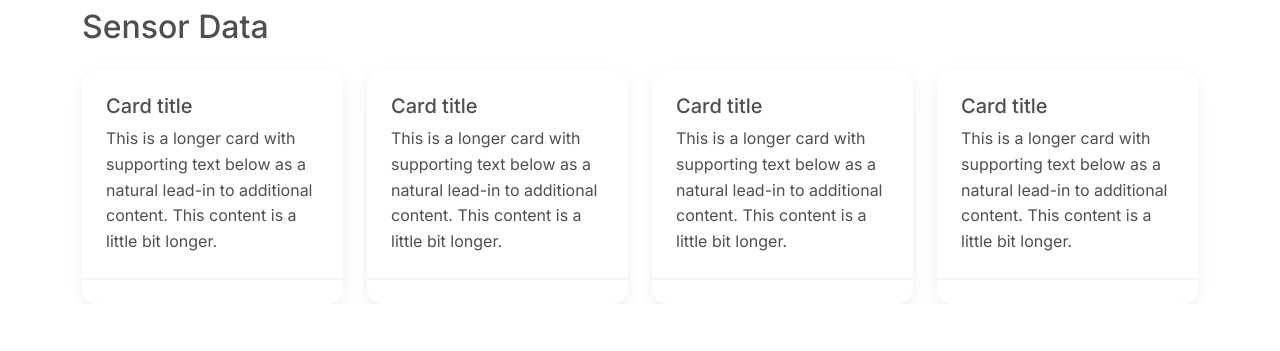
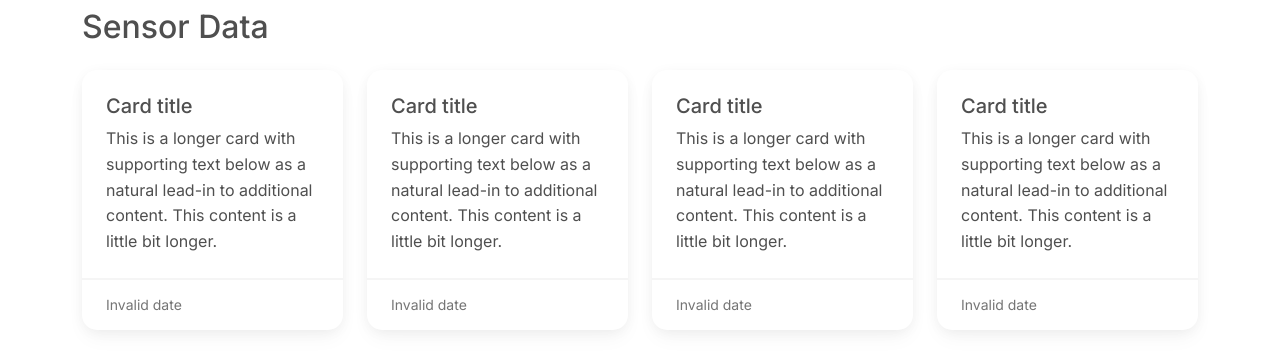
Before and after one commit to nimeshkavinda/smart-irrigation-dashboard, a React (Create React App) app: page / in a window 1280 px wide. Shown: the part 652-1003 px from the top of the page. Before the commit the page ends 956 px from the top, so only its background shows below. Built offline with nearby package versions, Linux system fonts and the light colour scheme; no server answers.

Commit message:
Add moment time convert for update

```diff
--- a/src/components/SensorDataCard.js
+++ b/src/components/SensorDataCard.js
@@ -9,10 +9,11 @@ import {
   MDBRow,
   MDBCol,
 } from "mdb-react-ui-kit";
+import moment from "moment";
 
 export default function SensorDataCard(props) {
   return (
-    <MDBCol lg="3">
+    <MDBCol lg="3" className="mb-4">
       <MDBCard className="h-100" style={{ borderRadius: "15px" }}>
         <MDBCardBody>
           <MDBCardTitle>Card title</MDBCardTitle>
@@ -22,7 +23,9 @@ export default function SensorDataCard(props) {
           </MDBCardText>
         </MDBCardBody>
         <MDBCardFooter>
-          <small className="text-muted">{props.updated}</small>
+          <small className="text-muted">
+            {moment(props.updated).format("YYYY-MM-DD h:mm:ss a")}
+          </small>
         </MDBCardFooter>
       </MDBCard>
     </MDBCol>
--- a/src/views/Dashboard.js
+++ b/src/views/Dashboard.js
@@ -28,11 +28,11 @@ export default function Dashboard() {
           setTemp(res.feeds.slice(-1)[0].field2);
           setHumidity(res.feeds.slice(-1)[0].field3);
           setLightIntensity(res.feeds.slice(-1)[0].field4);
-          setSoilMoist2(res.feeds.slice(-1)[1].field1);
-          setTemp2(res.feeds.slice(-1)[1].field2);
-          setHumidity2(res.feeds.slice(-1)[1].field3);
-          setLightIntensity2(res.feeds.slice(-1)[1].field4);
-          setUpdated(res.feeds(-1)[0].created_at);
+          // setSoilMoist2(res.feeds.slice(-1)[1].field1);
+          // setTemp2(res.feeds.slice(-1)[1].field2);
+          // setHumidity2(res.feeds.slice(-1)[1].field3);
+          // setLightIntensity2(res.feeds.slice(-1)[1].field4);
+          setUpdated(res.feeds.slice(-1)[0].created_at);
         })
         .catch((e) => console.error(e));
     };
@@ -62,10 +62,10 @@ export default function Dashboard() {
           </MDBRow>
           <MDBRow>
             <h2 className="my-4">Sensor Data</h2>
-            <SensorDataCard />
-            <SensorDataCard />
-            <SensorDataCard />
-            <SensorDataCard />
+            <SensorDataCard updated={updated} />
+            <SensorDataCard updated={updated} />
+            <SensorDataCard updated={updated} />
+            <SensorDataCard updated={updated} />
           </MDBRow>
         </div>
       </MDBContainer>
```
